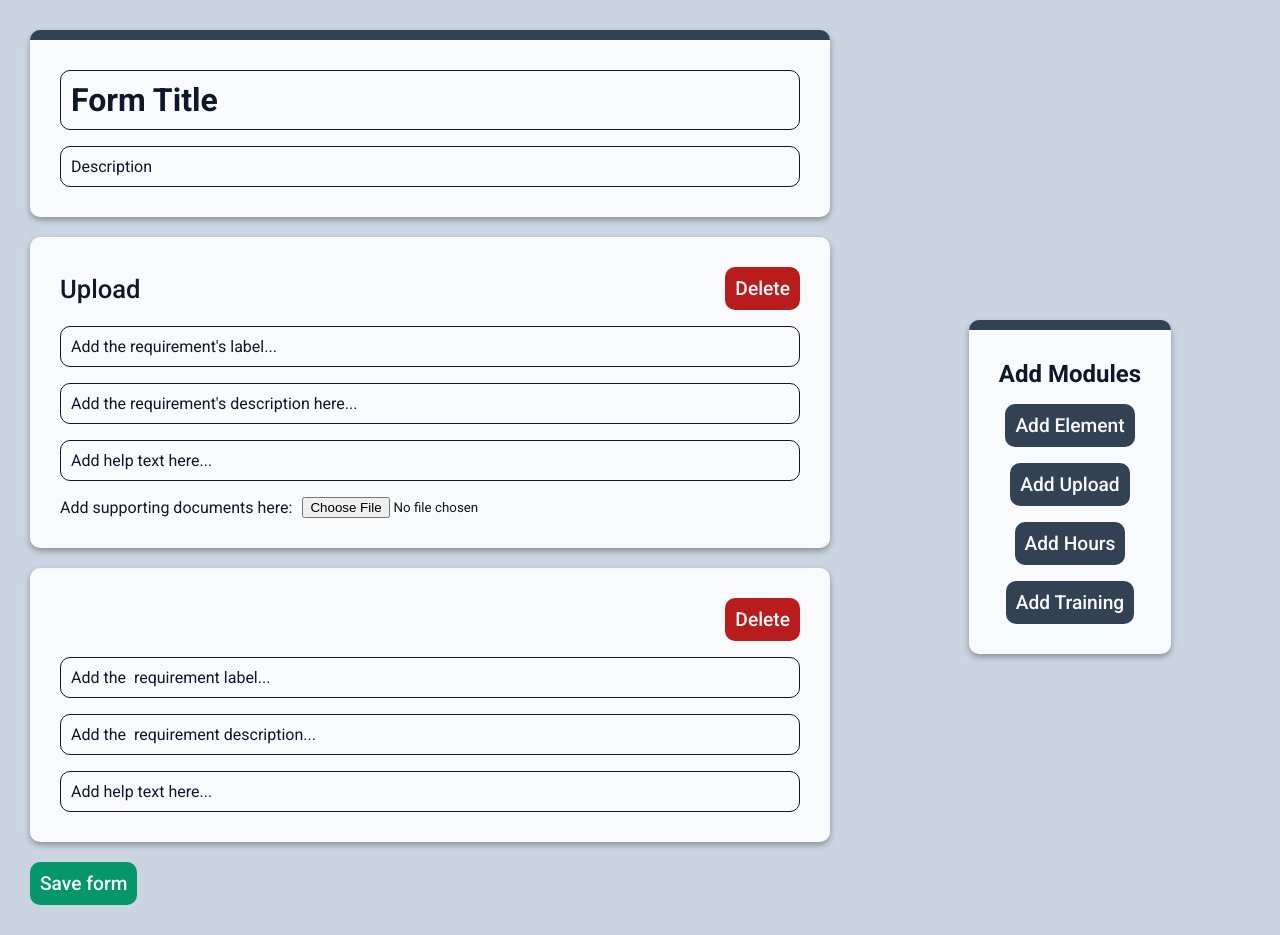
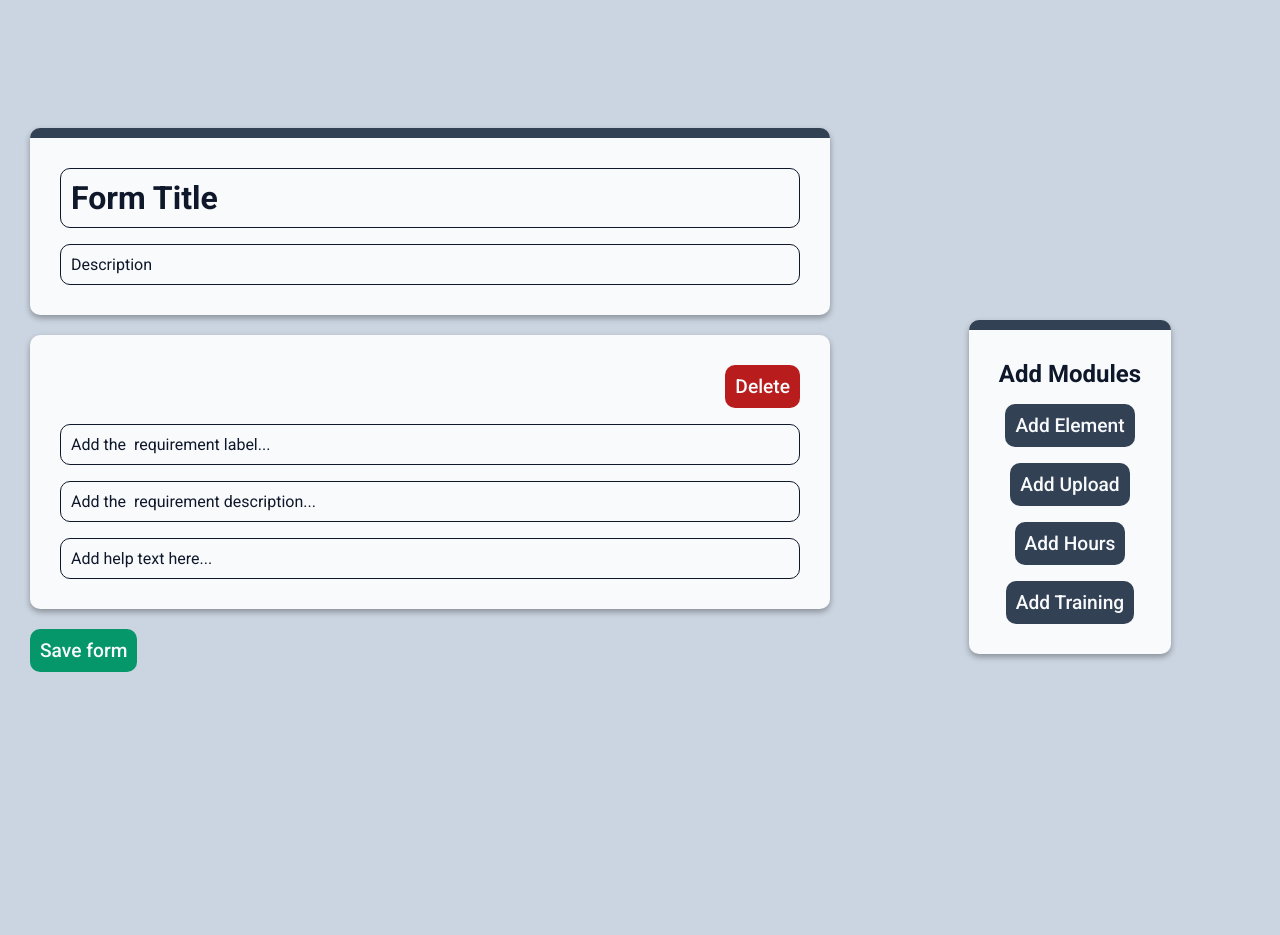
Before and after one commit to James-Rozy/google-form-simulator, a website: page index.html in a window 1280 px wide. Both pictures are taken after a click on the button "Add Element". After the commit the page ends 800 px from the top, so only its background shows below. Drawn offline with Linux system fonts and the light colour scheme.

Commit message:
Add indexOrig.html for messing with form data

```diff
--- a/app.js
+++ b/app.js
@@ -34,11 +34,12 @@ const createFormElement = (moduleName = "", moduleId = 0) => {
   helpText.type = "text";
 
   // name attribute
-  hiddenModuleName.name = `module_name[${moduleId}]`;
-  hiddenModuleWeight.name = `module_weight[${moduleId}]`;
-  requirementLabel.name = `requirement_label[${moduleId}]`;
-  requirementDescription.name = `requirement_description[${moduleId}]`;
-  helpText.name = `help[${moduleId}]`;
+  // element.name = "module";
+  hiddenModuleName.name = `module[${moduleId}]['module_name']`;
+  hiddenModuleWeight.name = `module[${moduleId}]['module_weight']`;
+  requirementLabel.name = `module[${moduleId}]['req_label']`;
+  requirementDescription.name = `module[${moduleId}]['req_desc']`;
+  helpText.name = `module[${moduleId}]['help_text']`;
 
   // value attribute
   title.value = moduleName.toLocaleLowerCase();
@@ -80,7 +81,7 @@ const createUploadModule = (moduleId = 0) => {
 
   const fileInput = document.createElement("input");
   fileInput.type = "file";
-  fileInput.name = `file_input[${moduleId}]`;
+  fileInput.name = `module[${moduleId}]['file_input']`;
   fileInput.value = "";
   fileInput.classList.add("file-input");
 
@@ -105,9 +106,9 @@ const createTrainingModule = (moduleId = 0) => {
   const inputLabel = document.createElement("label");
   inputLabel.textContent = "Select the training(s) you have completed...";
   const selectInput = document.createElement("select");
-  selectInput.name = `select_input[${moduleId}]`;
+  selectInput.name = `module[${moduleId}]['training_reference']`;
   selectInput.value = "";
-  selectInput.multiple = "true";
+  // selectInput.multiple = "false";
   selectInput.classList.add("training-dropdown");
   const selectOptions = [
     "",
@@ -165,27 +166,30 @@ const addModuleSidebar = () => {
   });
 };
 
-const saveForm = () => {
-  const formTitle = document.getElementById("form-title");
-  const formDescription = document.getElementById("form-description");
+const saveForm = (e) => {
+  const formTitle = document.getElementById("form-title").value;
+  const formDescription = document.getElementById("form-description").value;
   const formElementList = document.getElementById("form-element-list");
-  const formElements = formElementList.getElementsByClassName("form-element");
+  const modules = document.getElementsByName("module[0]");
 
-  console.log(formTitle.value);
-  console.log(formDescription.value);
+  // console.log(formTitle);
+  // console.log(formDescription);
+  console.log(e.target.elements.form_title.value);
+  console.log(e.target.elements.form_description.value);
+  console.log(e.target.elements["module[]"]);
 
-  for (i = 0; i < formElements.length; i++) {
-    console.log(formElements[i].elementHeader);
-    // const module = {
-    //   module_name: formElements[i].elementHeader.title.value,
-    //   module_id: formElements[i].id,
-    //   requirement_label: formElements[i].requirementLabel.value,
-    //   requirement_description: formElements[i].requirementDescription.value,
-    //   helpText: formElements[i].helpText.value,
-    // };
+  // for (i = 0; i < modules.length; i++) {
+  //   console.log(modules[i].module[1]["req_label"]);
+  //   // const module = {
+  //   //   module_name: formElements[i].elementHeader.title.value,
+  //   //   module_id: formElements[i].id,
+  //   //   requirement_label: formElements[i].requirementLabel.value,
+  //   //   requirement_description: formElements[i].requirementDescription.value,
+  //   //   helpText: formElements[i].helpText.value,
+  //   // };
 
-    // console.log(module);
-  }
+  //   // console.log(module);
+  // }
 };
 
 const displayFormElements = () => {
@@ -221,7 +225,7 @@ const displayFormElements = () => {
   form.addEventListener("submit", (e) => {
     e.preventDefault();
 
-    saveForm();
+    saveForm(e);
   });
 
   // Sidebar controls for adding elements to the form elements list
--- a/index.html
+++ b/index.html
@@ -21,49 +21,14 @@
           />
           <input
             type="text"
-            name="form_title"
+            name="form_description"
             id="form-description"
             placeholder="Add the form description..."
           />
         </div>
-        <div id="form-element-list">
-          <div id="0" class="form-element upload">
-            <div name="elementHeader" class="element-header">
-              <h2 class="element-title">Upload</h2>
-              <button class="btn-delete-element">Delete</button>
-            </div>
-            <input type="hidden" name="module_name[1]" value="upload" />
-            <input type="hidden" name="module_weight[1]" value="" />
-            <input
-              type="text"
-              name="requirement_label[1]"
-              class="text-input"
-              placeholder="Add the requirement's label..."
-            />
-            <input
-              type="text"
-              name="requirement_description[1]"
-              class="text-input"
-              placeholder="Add the requirement's description here..."
-            />
-            <input
-              type="text"
-              name="help_text[1]"
-              class="text-input"
-              placeholder="Add help text here..."
-            />
-            <div class="input-div">
-              <label for="supporting_documents[1]"
-                >Add supporting documents here:</label
-              >
-              <input
-                type="file"
-                name="supporting_documents[1]"
-                class="file-input"
-              />
-            </div>
-          </div>
-        </div>
+
+        <div id="form-element-list" name="module_list"></div>
+
         <div class="form-controls">
           <button type="submit" id="btn-submit">Save form</button>
         </div>
```
Also changed, not shown: .eslintrc.json (added), index_orig.html (added).
